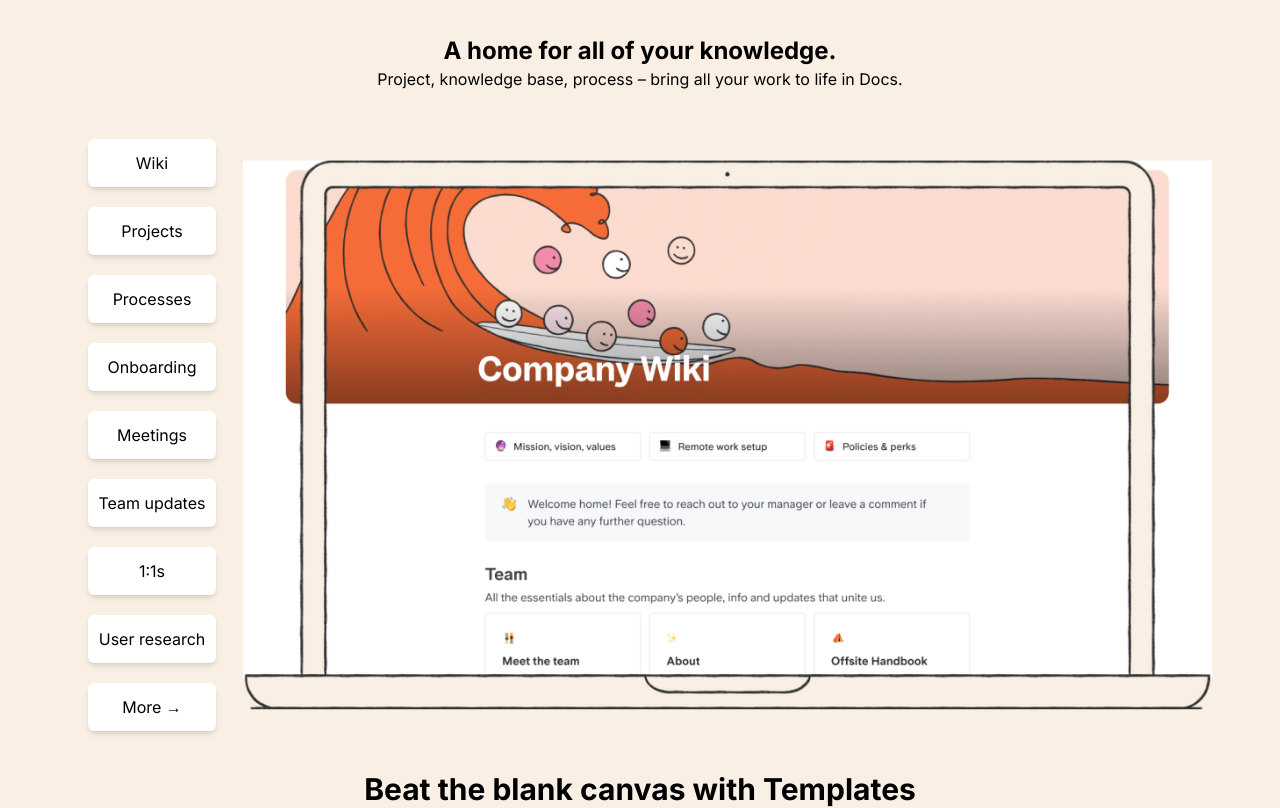
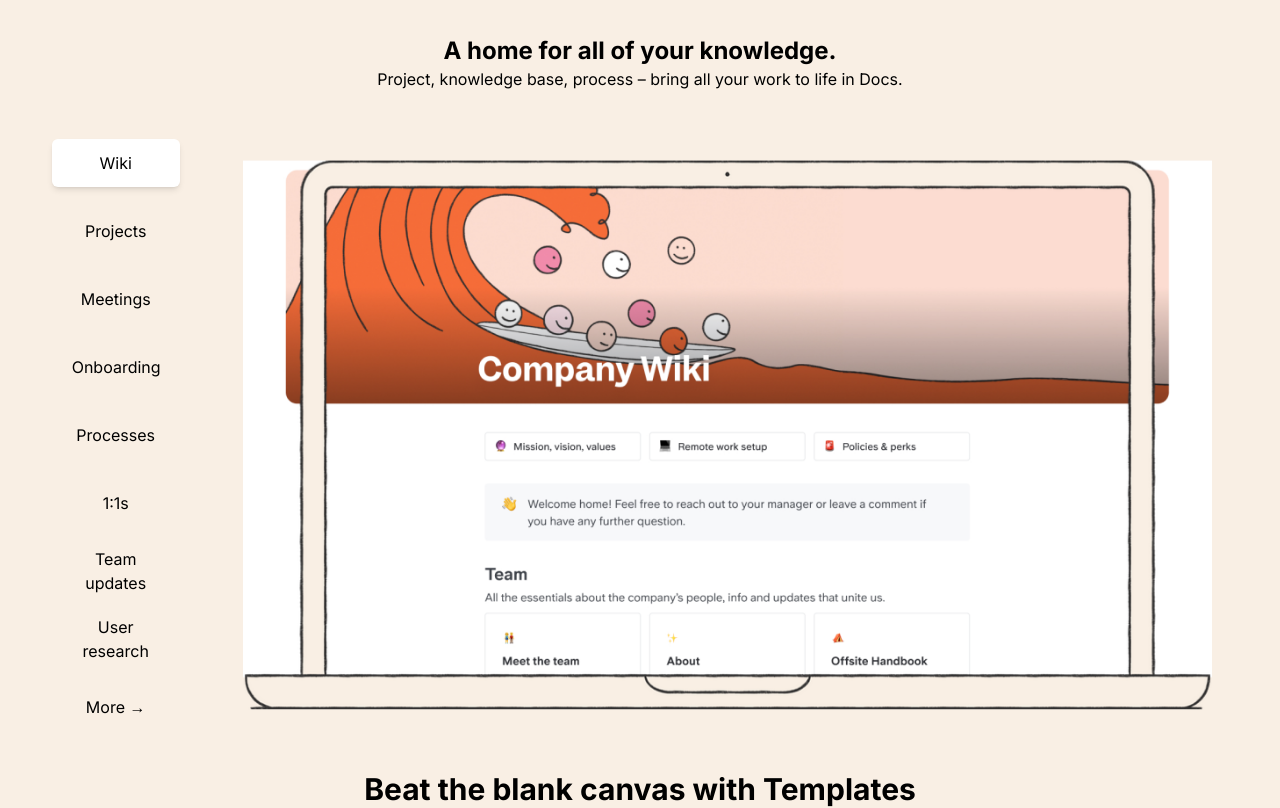
Before and after one commit to emmaudebu/Slite, a React (Vite) app in the folder slite/: page / in a window 1280 px wide. Shown: the part 1600-2408 px from the top of the page. Built offline with nearby package versions, Linux system fonts and the light colour scheme.

Commit message:
card section

```diff
--- a/slite/src/App.jsx
+++ b/slite/src/App.jsx
@@ -1,5 +1,6 @@
 import "./App.css";
 import Hero from "./components/Hero";
+import Ideas from "./components/Ideas";
 import Knowledge from "./components/Knowledge";
 import Nav from "./components/Nav";
 import Partners from "./components/Partners";
@@ -13,6 +14,7 @@ function App() {
       <Partners />
       <Knowledge />
       <Template />
+      <Ideas />
     </main>
   );
 }
--- /dev/null
+++ b/slite/src/components/Ideas.jsx
@@ -0,0 +1,13 @@
+import React from "react";
+
+const Ideas = () => {
+  return (
+    <div>
+      <h1>
+        Move ideas forward. <br /> Docs, meet Discussions.
+      </h1>
+    </div>
+  );
+};
+
+export default Ideas;
--- a/slite/src/components/Knowledge.jsx
+++ b/slite/src/components/Knowledge.jsx
@@ -9,7 +9,11 @@ import loud from "../assets/images/images/yoruba.png";
 import tailwind from "../assets/images/images/tailwind.png";
 
 const Knowledge = () => {
-  const [Banner, setBanner] = useState(wiki);
+  const [Banner, setBanner] = useState("");
+
+  useEffect(() => {
+    setBanner(wiki);
+  }, []);
 
   return (
     <div className=" bg-[#F9EFE4] py-10 px-5">
@@ -21,56 +25,72 @@ const Knowledge = () => {
         </span>
       </section>
       <section className="flex md:mx-12 flex-col md:flex-row gap-5 md:gap-[5rem] items-center justify-center">
-        <div className=" w-full md:w-1/12 flex flex-row md:flex-col md:gap-5 gap-1 flex-wrap px-5">
+        <div className=" w-full md:w-1/12 flex flex-row md:flex-col md:gap-5 gap-5 items-center overflow-x-scroll md:overflow-x-visible  px-5">
           <button
-            className=" bg-white w-1/3 md:w-[8rem] h-[3rem] rounded-md p-auto shadow-md"
+            className={`${
+              Banner == wiki && "bg-white shadow-md"
+            } w-1/3 md:w-[8rem] h-[3rem] rounded-md px-5`}
             onClick={() => setBanner(wiki)}
           >
             Wiki
           </button>
           <button
-            className=" bg-white  w-1/3 md:w-[8rem] h-[3rem] rounded-md shadow-md "
+            className={`${
+              Banner == nuro && "bg-white  shadow-md"
+            } w-1/3 md:w-[8rem] h-[3rem] rounded-md  px-5 `}
             onClick={() => setBanner(nuro)}
           >
             Projects
           </button>
           <button
-            className=" bg-white w-1/4 md:w-[8rem] h-[3rem] rounded-md p-auto shadow-md"
+            className={`${
+              Banner == creative && "bg-white shadow-md"
+            } w-1/3 md:w-[8rem] h-[3rem] rounded-md  px-5 `}
             onClick={() => setBanner(creative)}
           >
-            Processes
+            Meetings
           </button>
           <button
-            className=" bg-white w-1/3 md:w-[8rem] h-[3rem] rounded-md p-auto shadow-md"
+            className={`${
+              Banner == dashboard && "bg-white  shadow-md"
+            } w-1/3 md:w-[8rem] h-[3rem] rounded-md  px-5 `}
             onClick={() => setBanner(dashboard)}
           >
             Onboarding
           </button>
           <button
-            className=" bg-white w-1/3 md:w-[8rem] h-[3rem] rounded-md p-auto shadow-md"
+            className={`${
+              Banner == deltify && "bg-white  shadow-md"
+            } w-1/3 md:w-[8rem] h-[3rem]  rounded-md  px-5`}
             onClick={() => setBanner(deltify)}
           >
-            Meetings
+            Processes
           </button>
           <button
-            className=" bg-white w-1/4 md:w-[8rem] h-[3rem] rounded-md p-auto shadow-md"
+            className={`${
+              Banner == archi && "bg-white  shadow-md"
+            } w-1/3 md:w-[8rem] h-[3rem] rounded-md  px-5`}
             onClick={() => setBanner(archi)}
+          >
+            1:1s
+          </button>
+          <button
+            className={`${
+              Banner == loud && "bg-white  shadow-md"
+            } w-1/3 md:w-[8rem] h-[3rem]  px-5  `}
+            onClick={() => setBanner(loud)}
           >
             Team updates
           </button>
           <button
-            className=" bg-white w-1/3 md:w-[8rem] h-[3rem] rounded-md p-auto shadow-md"
-            onClick={() => setBanner(loud)}
-          >
-            1:1s
-          </button>
-          <button
-            className=" bg-white w-1/3 md:w-[8rem] h-[3rem] rounded-md p-auto shadow-md"
+            className={`${
+              Banner == tailwind && "bg-white rounded-md  shadow-md"
+            }  w-1/3 md:w-[8rem] h-[3rem]  px-5`}
             onClick={() => setBanner(tailwind)}
           >
             User research
           </button>
-          <button className=" bg-white w-1/4 md:w-[8rem] h-[3rem] rounded-md p-auto shadow-md">
+          <button className=" w-1/4 md:w-[8rem] h-[3rem] rounded-md  px-5 ">
             More →
           </button>
         </div>
--- a/slite/src/components/Template.jsx
+++ b/slite/src/components/Template.jsx
@@ -64,7 +64,7 @@ const Template = () => {
         Browse templates
       </button>
 
-      <div className=" flex bg-div px-10 py-10 overflow-x-scroll gap-5">
+      <div className=" flex bg-div px-10 py-10 overflow-x-scroll  gap-5 pt-10">
         {Data.map((item, index) => (
           <section
             key={index}
```
